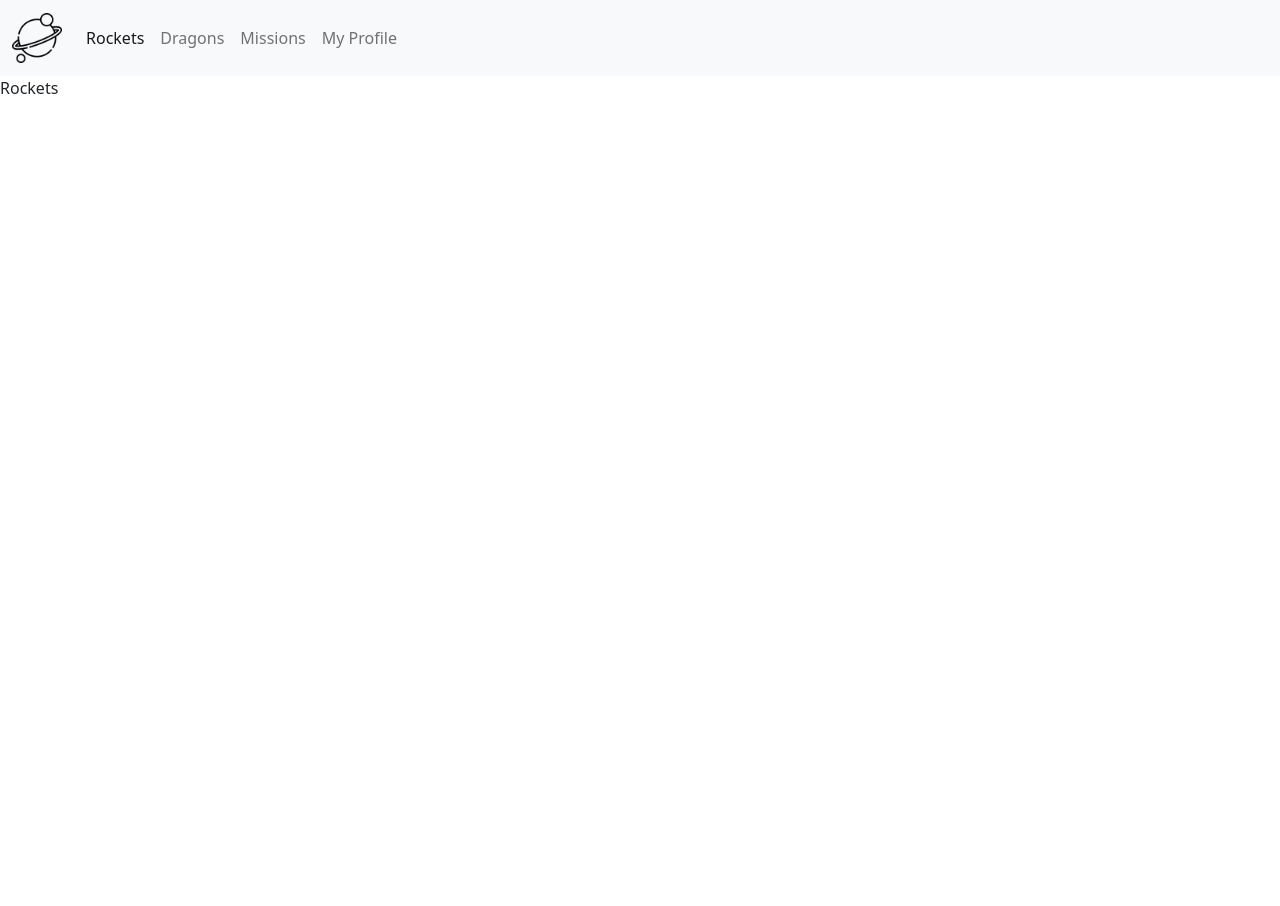
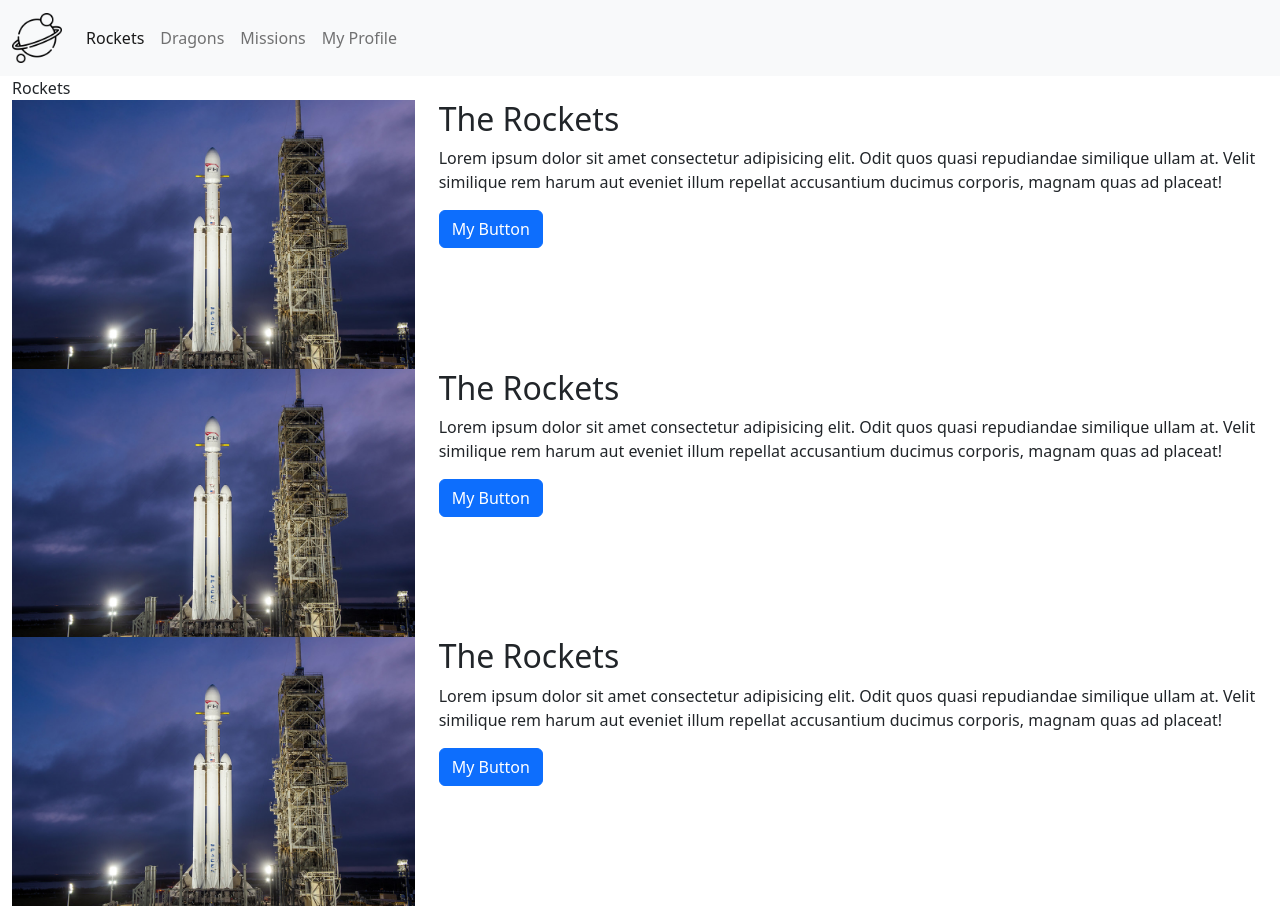
Before and after one commit to david-lafontant/space-travelers, a React (Vite) app: page / in a window 1280 px wide. Before the commit the page ends 800 px from the top, so only its background shows below. Built offline with nearby package versions, Linux system fonts and the light colour scheme.

Commit message:
Display Rocket component

```diff
--- a/src/pages/rockets/Rockets.tsx
+++ b/src/pages/rockets/Rockets.tsx
@@ -1,8 +1,15 @@
 import React from 'react';
+import { Rocket } from '../../components/rockets/Rocket';
+
 
 const Rockets = () => {
   return (
-    <div>Rockets</div>
+    <section className="container-fluid">
+      Rockets
+      <Rocket />
+      <Rocket />
+      <Rocket />
+    </section>
   )
 }
 
```
